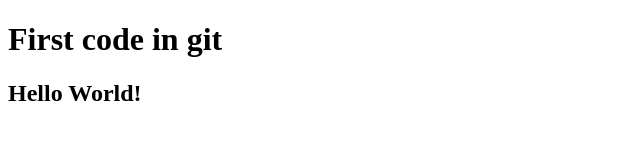
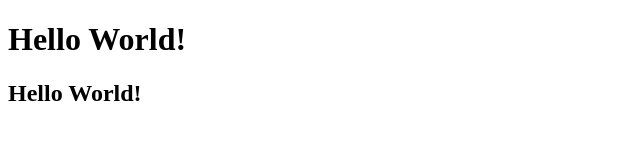
Before and after one commit to Lavreonnn/new-repo, a plain HTML site: page index.html in a window 1280 px wide. Shown: the whole page, without its empty margins (0-640 px from the left). Drawn offline with Linux system fonts and the light colour scheme.

Commit message:
Revert "wrong changes"
This reverts commit cca7b71f5ce43d8bd9ebd4447b742a6f3051a6fb.

```diff
--- a/index.html
+++ b/index.html
@@ -3,10 +3,10 @@
 <head>
     <meta charset="UTF-8">
     <meta name="viewport" content="width=device-width, initial-scale=1.0">
-    <title>New git project</title>
+    <title>Document</title>
 </head>
 <body>
-    <h1>First code in git</h1>
+    <h1>Hello World!</h1>
     <h2>Hello World!</h2>
 </body>
 </html>
```
Also changed, not shown: 1 other file.
